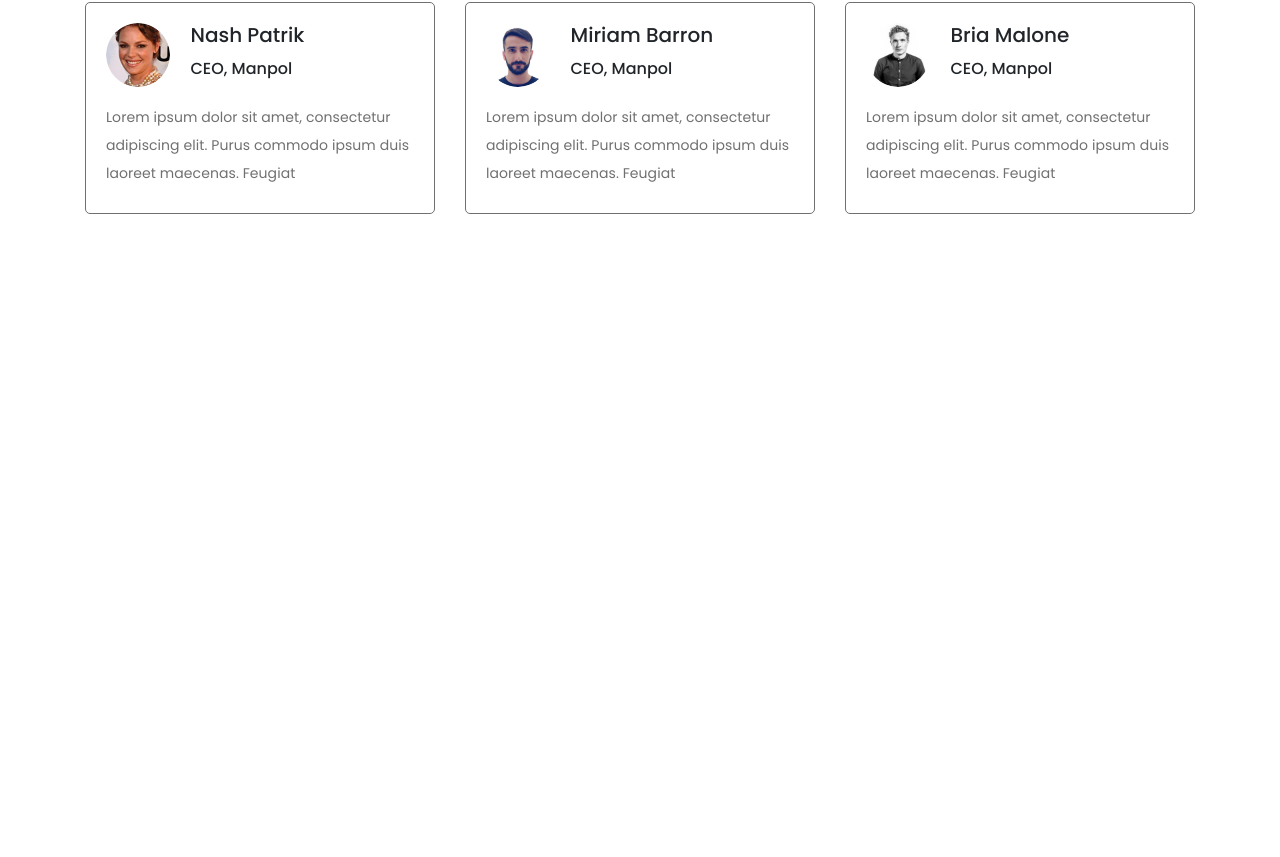
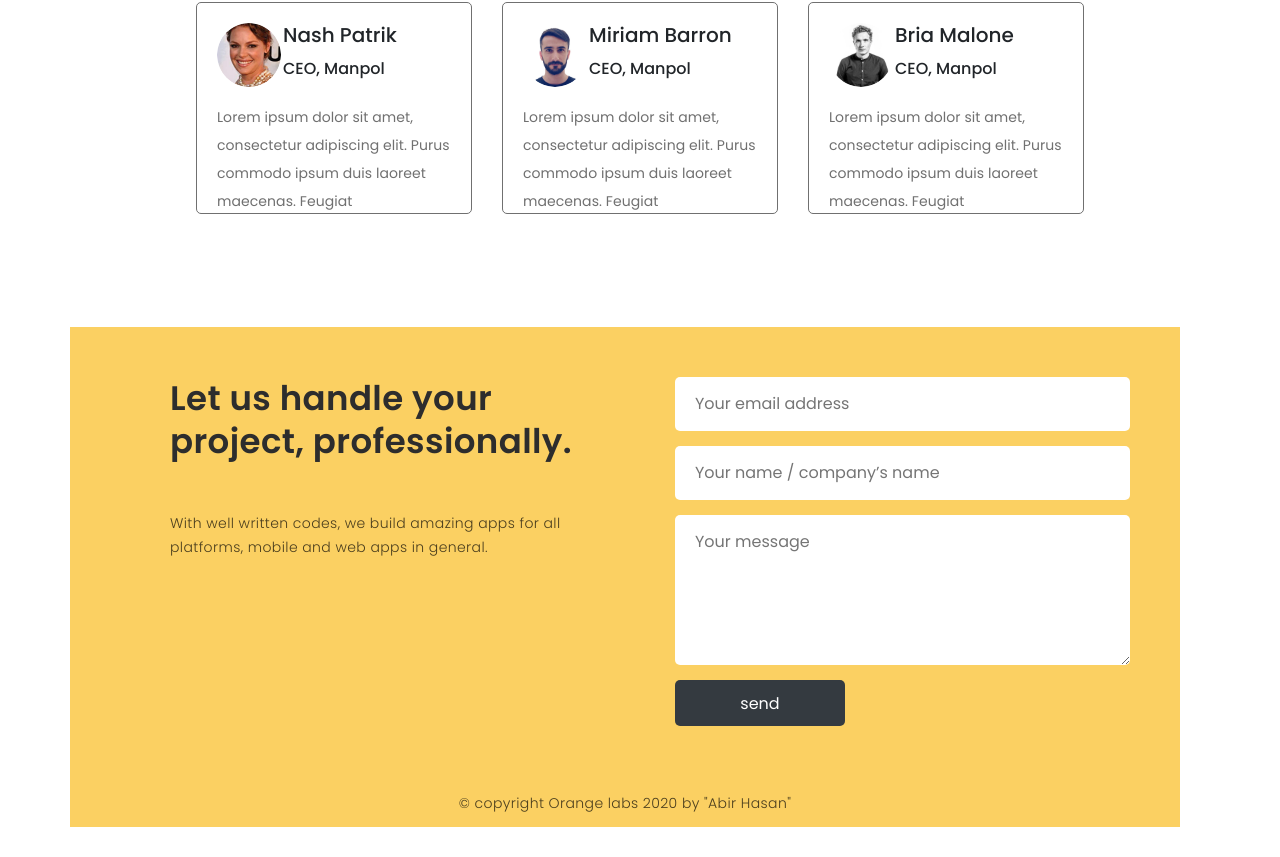
Before and after one commit to Abir-Hasan-GUB/creative-agency-client, a React (Create React App) app: page / in a window 1280 px wide. Shown: the part 2199-3056 px from the top of the page. Before the commit the page ends 2526 px from the top, so only its background shows below. Built offline with nearby package versions, Linux system fonts and the light colour scheme.

Commit message:
Home Page Done

```diff
--- a/src/Componants/Home/ClientsFeedback/ClientsFeedback.css
+++ b/src/Componants/Home/ClientsFeedback/ClientsFeedback.css
@@ -1,6 +1,7 @@
 .feedbacks{
     height: 225px;
-    width: 100%;
+    width:80%;
+    margin: 0 auto;
     margin-bottom: 100px;
 }
 .feedbacks .card-left img{
--- /dev/null
+++ b/src/Componants/Home/Footer/Footer.css
@@ -0,0 +1,58 @@
+.footer{
+height: 500px;
+margin-bottom: 30px;
+width: 100%;
+background: #FBD062;
+}
+.footerLeft h2{
+width: 409px;
+font-weight: 600;
+font-size: 34px;
+line-height: 43px;
+letter-spacing: 0.396px;
+color: #2D2D2D;
+}
+.footerLeft p{
+width: 401px;
+font-style: normal;
+font-weight: 300;
+font-size: 14px;
+line-height: 24px;
+letter-spacing: 0.396px;
+color: rgba(0, 0, 0, 0.7);
+}
+.footerLeft{
+    padding: 50px 100px;
+}
+.footerRight input,textarea{
+    display: block;
+    padding: 15px 20px;
+    width: 100%;
+    margin-bottom: 15px;
+    border: none;
+    border-radius: 5px;
+}
+.footerRight{
+    padding: 50px 50px
+}
+.footerSendBtn{
+    width: 170px !important;
+    height: 46px !important;
+    line-height: 17px !important;
+    padding: 5px 10px;
+    font-style: normal;
+    font-weight: normal;
+    font-size: 16px;
+    line-height: 24px;
+    color: #FFFFFF;
+}
+.footerCopyright{
+    width: 100%;
+    text-align: center;
+    font-style: normal;
+    font-weight: 300;
+    font-size: 14px;
+    line-height: 24px;
+    letter-spacing: 0.396px;
+    color: rgba(0, 0, 0, 0.7);
+}
--- /dev/null
+++ b/src/Componants/Home/Footer/Footer.js
@@ -0,0 +1,30 @@
+import React from 'react';
+import './Footer.css';
+
+const Footer = () => {
+    return (
+        <div className="container">
+            <div className="footer row">
+                <div className="col-md-6 footerLeft">
+
+                    <h2>Let us handle your project, professionally.</h2>
+
+                    <p className="mt-5">With well written codes, we build amazing apps for all platforms, mobile and web apps in general.</p>
+                </div>
+                <div className="col-md-6 footerRight">
+                    <form action="">
+                        <input type="email" placeholder="Your email address" name="" id="" required />
+                        <input type="text" name="" id="" placeholder="Your name / company’s name" required />
+                        <textarea placeholder="Your message" name="" id="" cols="30" rows="5" required></textarea>
+                        <input className="btn btn-dark footerSendBtn" type="submit" value="send" />
+                    </form>
+                </div>
+                <div className="footerCopyright">
+                    <p>© copyright Orange labs <span>{new Date().getFullYear()} by "Abir Hasan"</span></p>
+                </div>
+            </div>
+        </div>
+    );
+};
+
+export default Footer;
--- a/src/Componants/Home/MainHome/MainHome.js
+++ b/src/Componants/Home/MainHome/MainHome.js
@@ -2,6 +2,7 @@ import React from 'react';
 import Banner from '../Banner/Banner';
 import BrandLogo from '../BrandLogo/BrandLogo';
 import ClientsFeedback from '../ClientsFeedback/ClientsFeedback';
+import Footer from '../Footer/Footer';
 import OurWorks from '../OurWorks/OurWorks';
 import Service from '../Service/Service';
 
@@ -13,6 +14,7 @@ const MainHome = () => {
         <Service></Service>
         <OurWorks></OurWorks>
         <ClientsFeedback></ClientsFeedback>
+        <Footer></Footer>
         </main>
     );
 };
```
